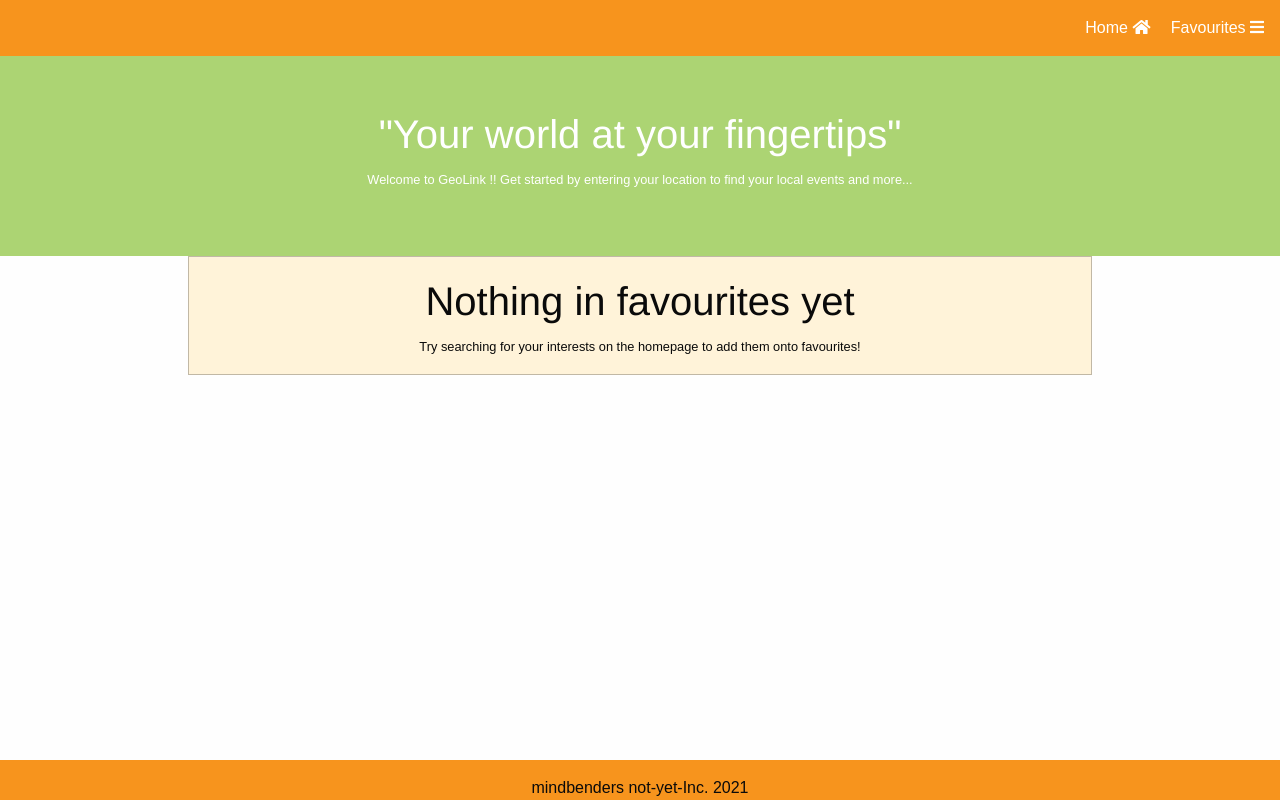
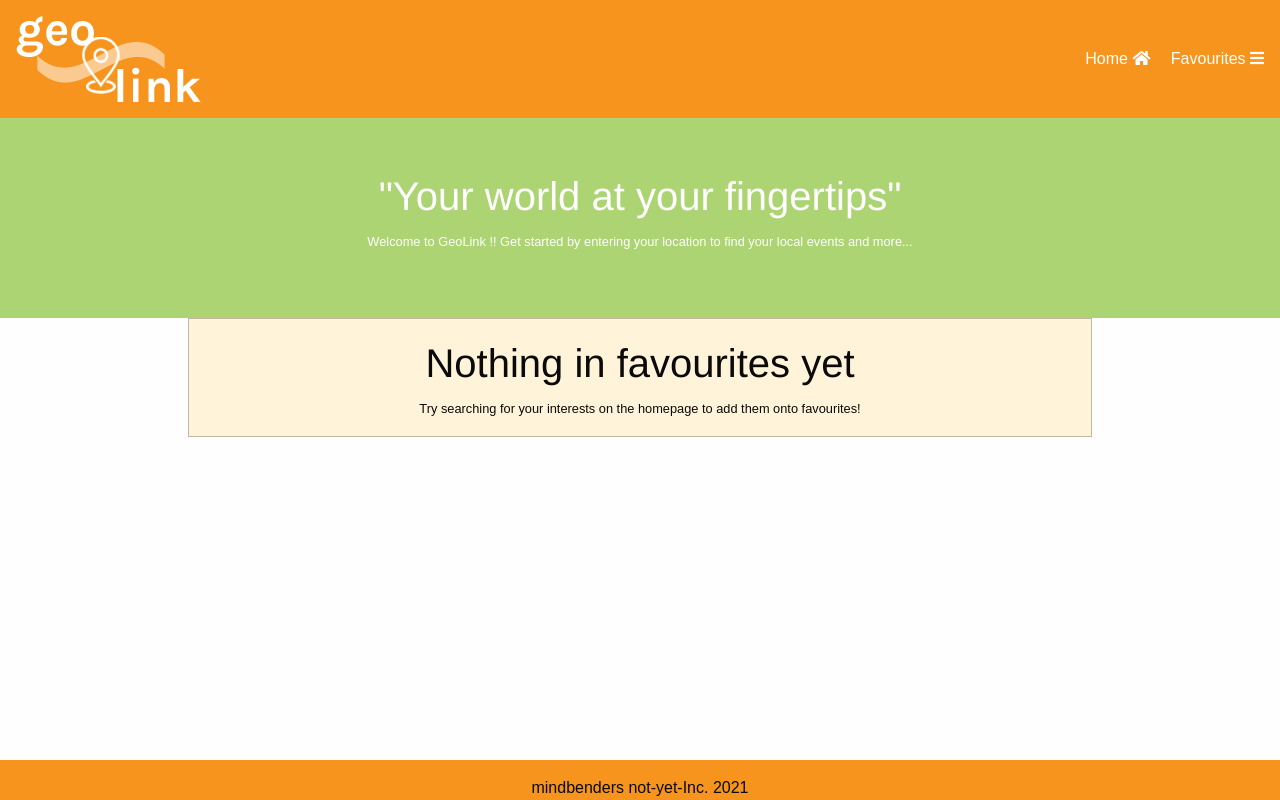
Before and after one commit to ivnkris/geo-link, a plain HTML site: page favourites.html in a window 1280 px wide. Drawn offline with nearby package versions, Linux system fonts and the light colour scheme.

Commit message:
added logo to favourites and index

```diff
--- a/favourites.html
+++ b/favourites.html
@@ -28,7 +28,11 @@
         <!--header-->
         <header id="header" class="topbar-sticky-shrink-header">
           <nav class="top-bar nav-bar-background padding-within">
-            <div class="top-bar-left"></div>
+            <div class="top-bar-left">
+              <div>
+                <img src="assets/images/logo.png" />
+              </div>
+            </div>
             <div class="top-bar-right">
               <a
                 class="nav-bar-background text-colour margin-around"
```
Also changed, not shown: index.html (+5 -1 lines).
